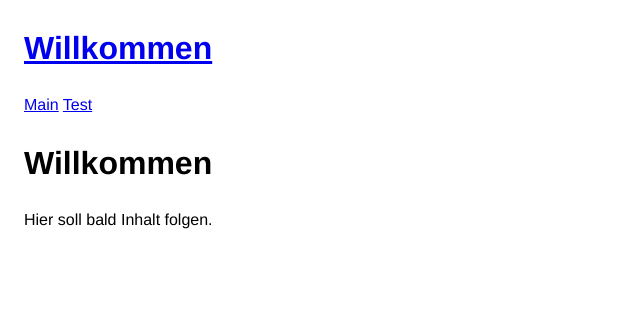
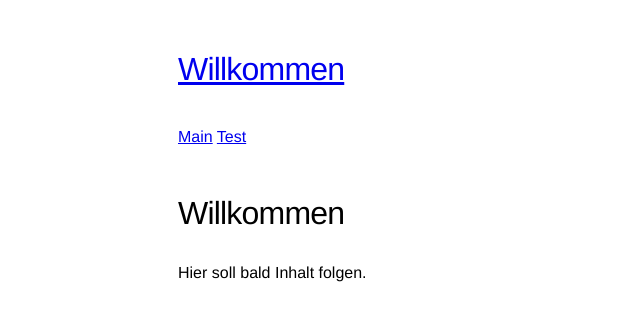
Before and after one commit to NomisSan/NomisSan.github.io, a Jekyll site: the page built from index.md, in a window 1280 px wide. Shown: the top 321 px of the page, without its empty margins (0-640 px from the left). Built offline with Jekyll 4.4.1, drawn with Linux system fonts in a browser that asks for light colours; our own code applies the rules of GitHub Pages for plain Markdown files.

Commit message:
Update layout.scss
extended css

```diff
--- a/_sass/layout.scss
+++ b/_sass/layout.scss
@@ -7,3 +7,72 @@ html {
 body {
     margin: 1.5em;
 }
+
+@for $index from 1 through 6 {
+    h#{$index} {
+        font-weight: 200;
+        line-height: 1.5em;
+        letter-spacing: -0.025em;
+    }
+}
+
+#frame {
+    width: 100%;
+    max-width: 1200px;
+    margin: 0 auto;
+    display: grid;
+    grid-template-areas:
+        "nav"
+        "main"
+}
+
+
+
+@media only screen and (min-width: 800px) {
+    #frame {
+        width: 90%;
+        grid-template-areas:
+            "nav"
+            "main";
+    }
+}
+
+@media only screen and (min-width: 1200px) {
+    #frame {
+        width: 75%;
+    }
+}
+
+p {
+    margin-top: 1.25em;
+}
+
+.nav {
+    grid-area: nav;
+    display: inline-block;
+
+    h1 {
+        font-size: 2em;
+        margin-bottom: 1em;
+
+        a {
+            text-decoration: none;
+        }
+    }
+}
+
+
+#main {
+    grid-area: main;
+
+    @for $index from 1 through 6 {
+        h#{$index} {
+            margin-top: 1.25em;
+            margin-bottom: .75em;
+        }
+
+        h#{$index}+p {
+            margin-top: 0em;
+        }
+    }
+}
```
